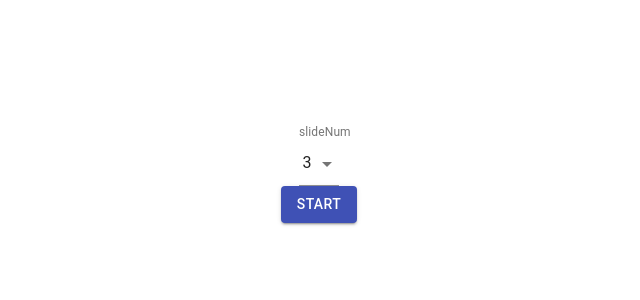
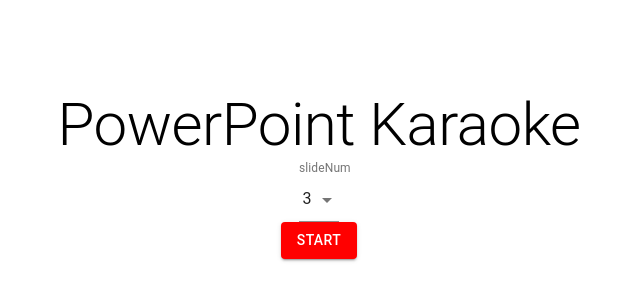
Before and after one commit to takumma/powerpoint-karaoke-web, a React (Create React App) app: page / in a window 1280 px wide. Shown: the part 226-526 px from the top of the page, without its empty margins (321-961 px from the left). Built offline with nearby package versions, Linux system fonts and the light colour scheme.

Commit message:
Add: style

```diff
--- a/src/components/Top.tsx
+++ b/src/components/Top.tsx
@@ -4,13 +4,22 @@
 import MenuItem from '@material-ui/core/MenuItem';
 import FormControl from '@material-ui/core/FormControl';
 import Select from '@material-ui/core/Select';
-import {Button, ListItemText} from '@material-ui/core';
+import {Button, ListItemText, Typography} from '@material-ui/core';
+import { createStyles, withStyles, WithStyles } from "@material-ui/core/styles";
 
 interface State {
   slideNum: number,
 }
 
-class Top extends React.Component<{}, State> {
+interface Props extends WithStyles<typeof styles>{}
+
+const styles = theme => createStyles({
+  btn: {
+    backgroundColor: "red"
+  }
+});
+
+class Top extends React.Component<Props, State> {
   constructor(props) {
     super(props);
     this.state = {
@@ -26,9 +35,13 @@
 
   render() {
     const numList: Array<number> = Array(18).fill(0).map((v,i) => i + 3);
+    const { classes } = this.props;
 
     return (
       <div className="App-container">
+        <Typography variant="h2" component="h2">
+          PowerPoint Karaoke
+        </Typography>
         <FormControl>
           <InputLabel id="slideNum-select-label">slideNum</InputLabel>
           <Select
@@ -46,8 +59,8 @@
         <Button
           variant="contained"
           color="primary"
-          sx={{ py: 5 }}
           component={Link}
+          className={classes.btn}
           to={{
             pathname: '/slide',
             state: {
@@ -62,4 +75,4 @@
   }
 }
 
-export default Top;
+export default withStyles(styles, { withTheme: true })(Top);
```
